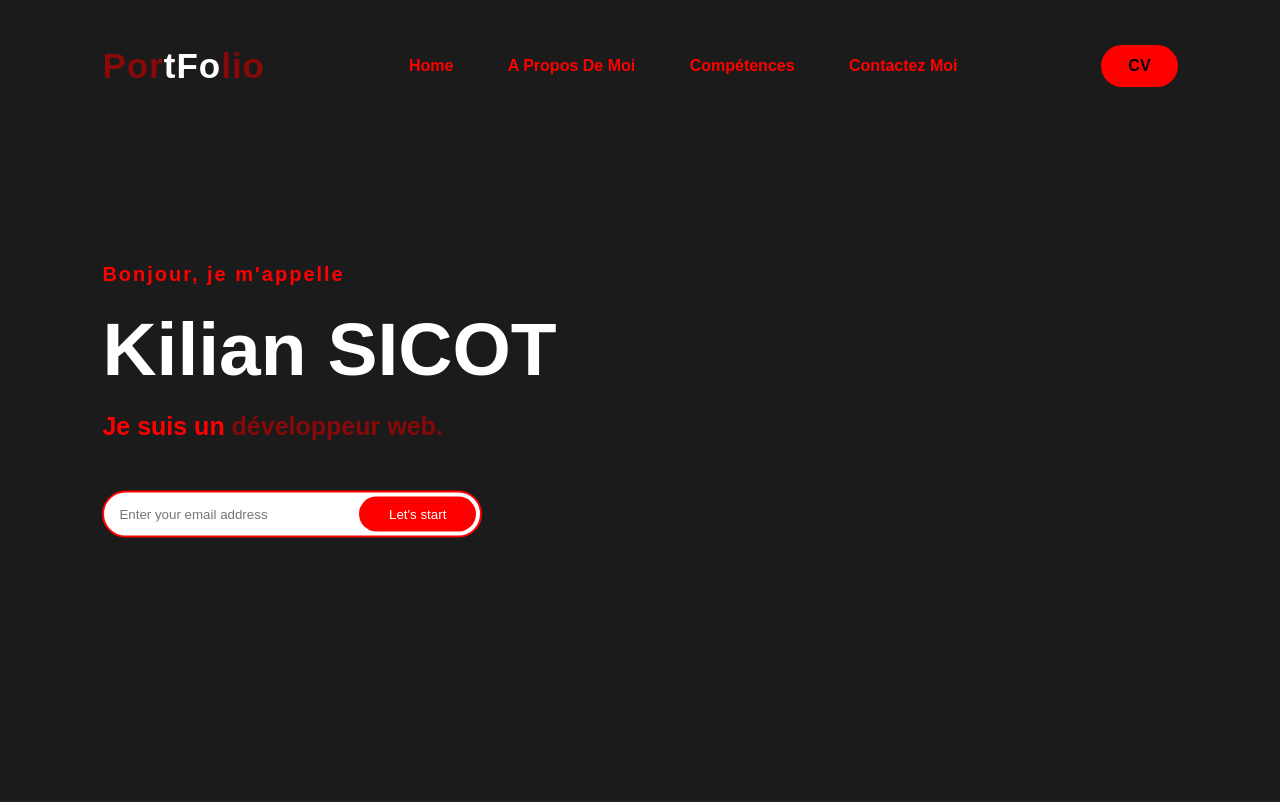
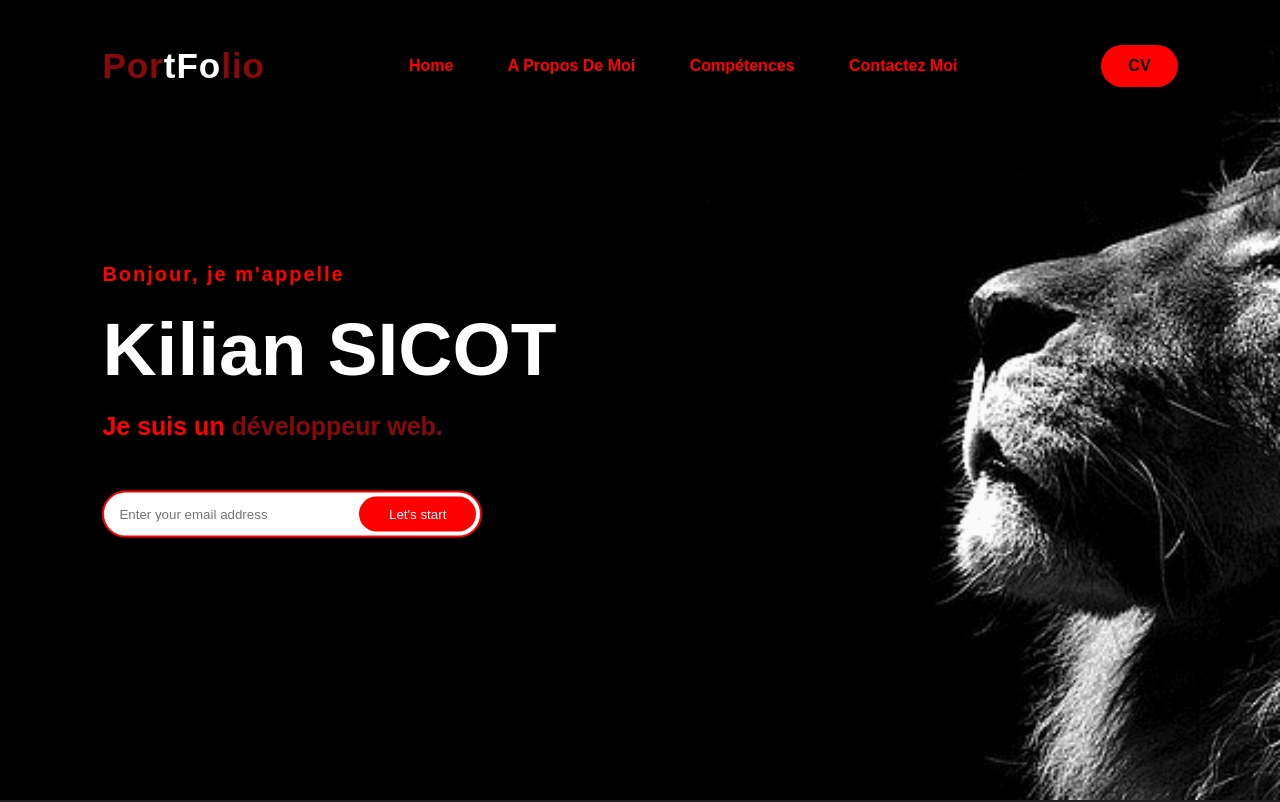
Before and after one commit to SicotK/MyPortfolio, a plain HTML site: page index.html in a window 1280 px wide. Shown: the top 802 px of the page. Drawn offline with nearby package versions, Linux system fonts and the light colour scheme.

Commit message:
fix lion

```diff
--- a/style.css
+++ b/style.css
@@ -12,7 +12,7 @@ body {
 .hero {
     height: 100vh;
     width: 100%;
-    background-image: url("/PortFolio/MyPortfolio/Images/lionbackground.png");
+    background-image: url("Images/lionbackground.png");
     background-repeat: no-repeat;
     background-size: cover;
     background-position: center;
```
